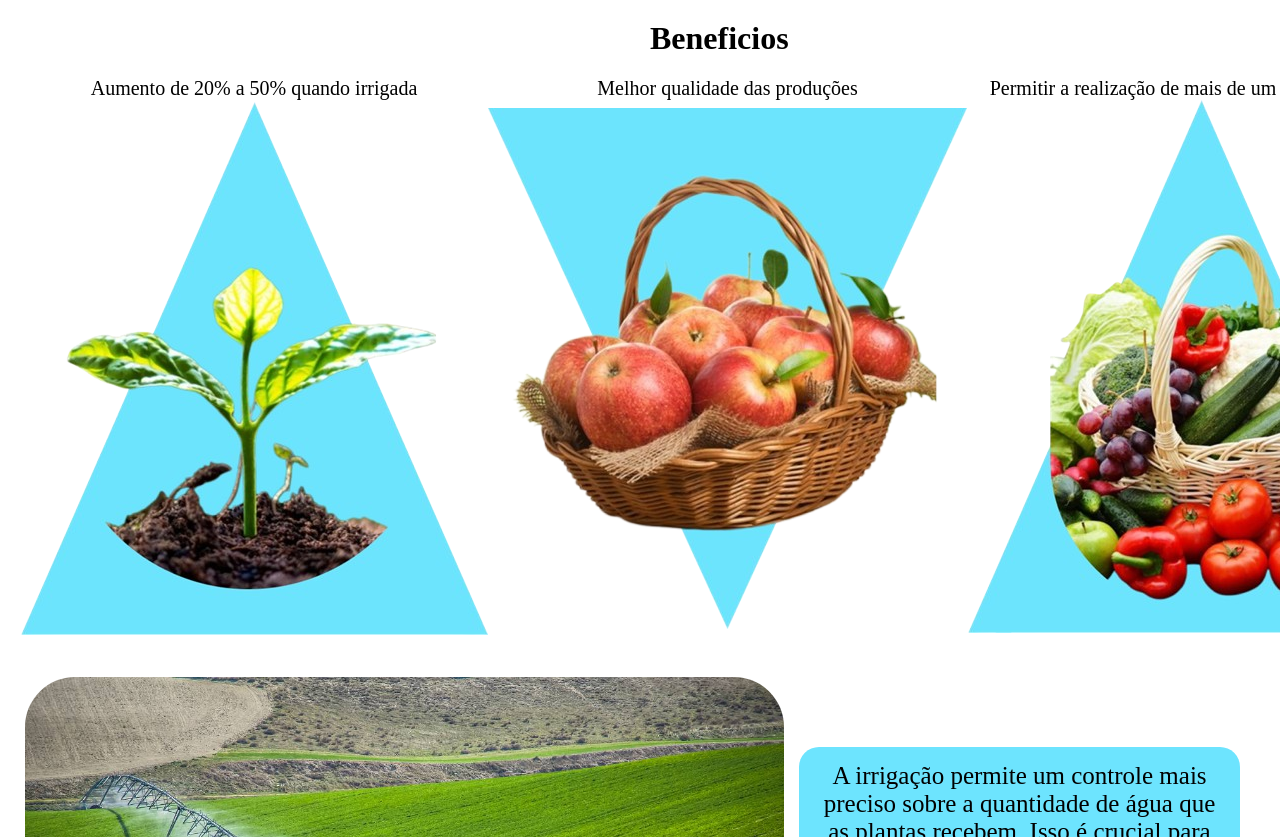
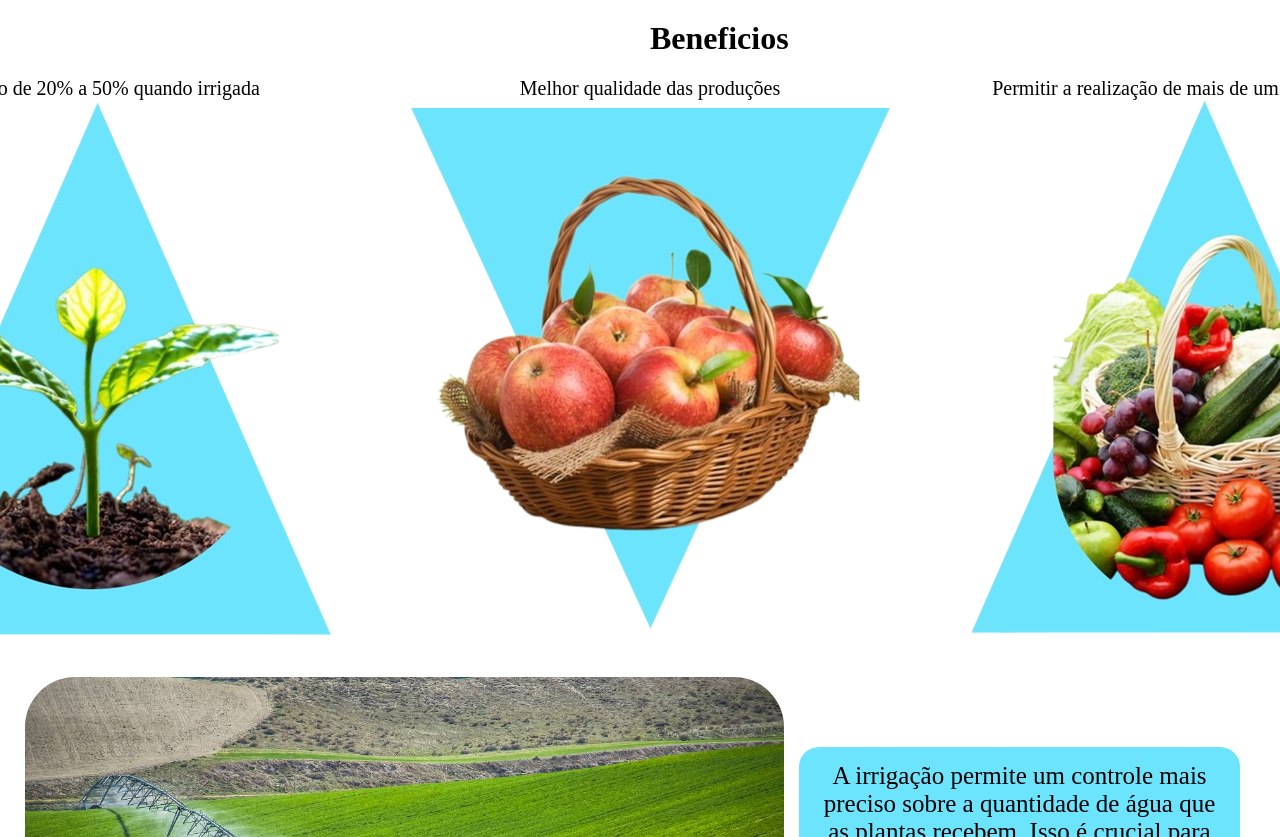
Before and after one commit to artursou/Expertise-web, a plain HTML site: page Index.html in a window 1280 px wide. Shown: the part 797-1634 px from the top of the page. Drawn offline with Linux system fonts and the light colour scheme.

Commit message:
Changes beneficity responsivity

```diff
--- a/style.css
+++ b/style.css
@@ -78,17 +78,19 @@
     font-size: 20px;
 }
 
+#benefitsGrid {
+    display: grid;
+    grid-auto-flow: column;
+    columns: auto;
+    justify-content: center;
+    column-gap: 80px;
+    margin-left: 20px;
+}
+
 .benefitsGridRow {
     display: grid;
     grid-auto-flow: row;
     text-align: center;
-}
-
-#benefitsGrid {
-    display: grid;
-    grid-auto-flow: column;
-    columns: auto;
-    margin-left: 20px;
 }
 
 #explanatoryGridInfo {
```
